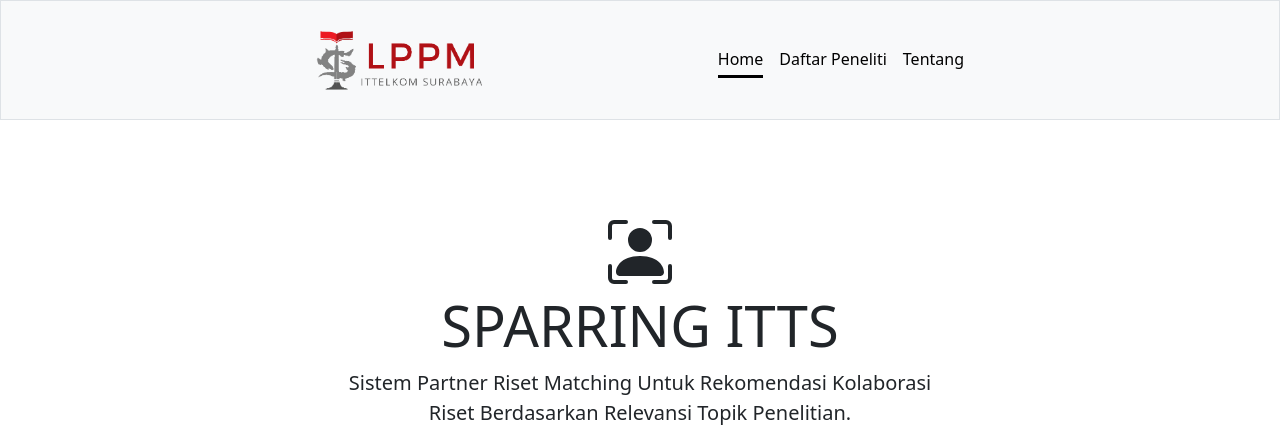
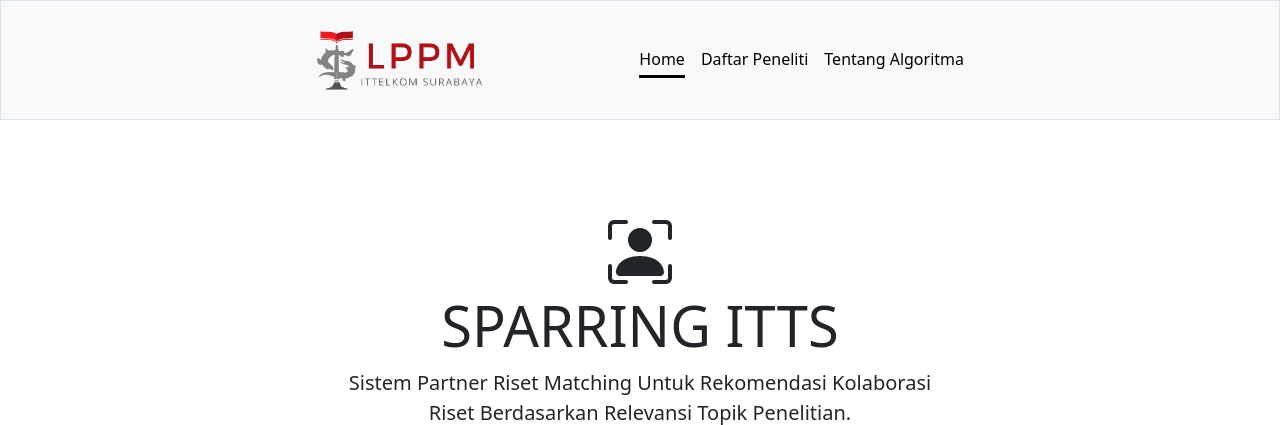
Before and after one commit to purnamaanaking/sparring, a PHP site: page /app/main.php in a window 1280 px wide. Shown: the top 425 px of the page. Run offline with PHP 8.4, Linux system fonts and the light colour scheme.

Commit message:
Update algoritma

```diff
--- a/app/views/main_view.php
+++ b/app/views/main_view.php
@@ -21,7 +21,7 @@
 						<div class="nav nav-masthead justify-content-center float-md-end align-items-center">
 							<a class="nav-link active" href="../">Home</a>
 							<a class="nav-link" href="#">Daftar Peneliti</a>
-							<a class="nav-link" href="#">Tentang</a>
+							<a class="nav-link" href="#">Tentang Algoritma</a>
 						</div>
 					</div>
 				</nav>
```
